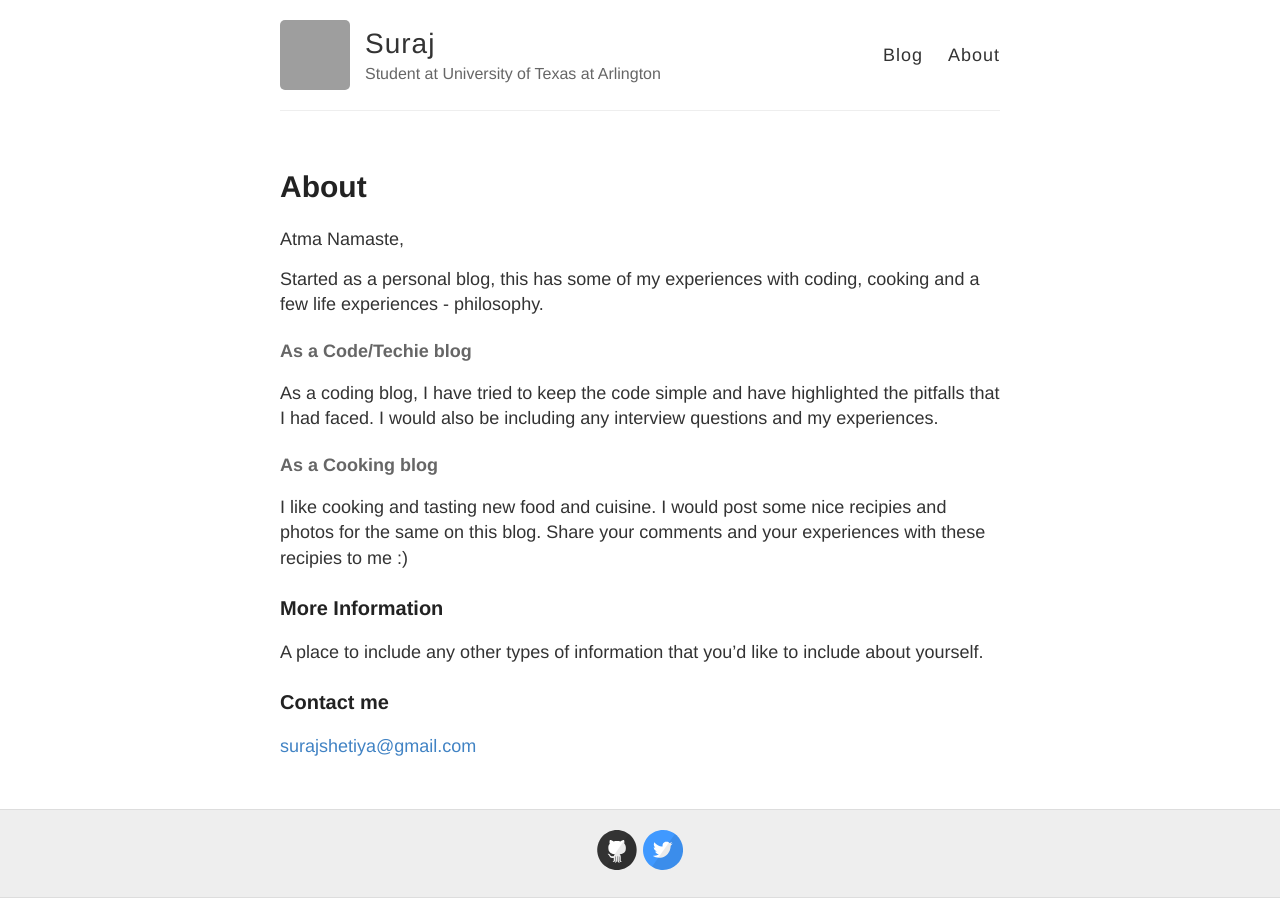
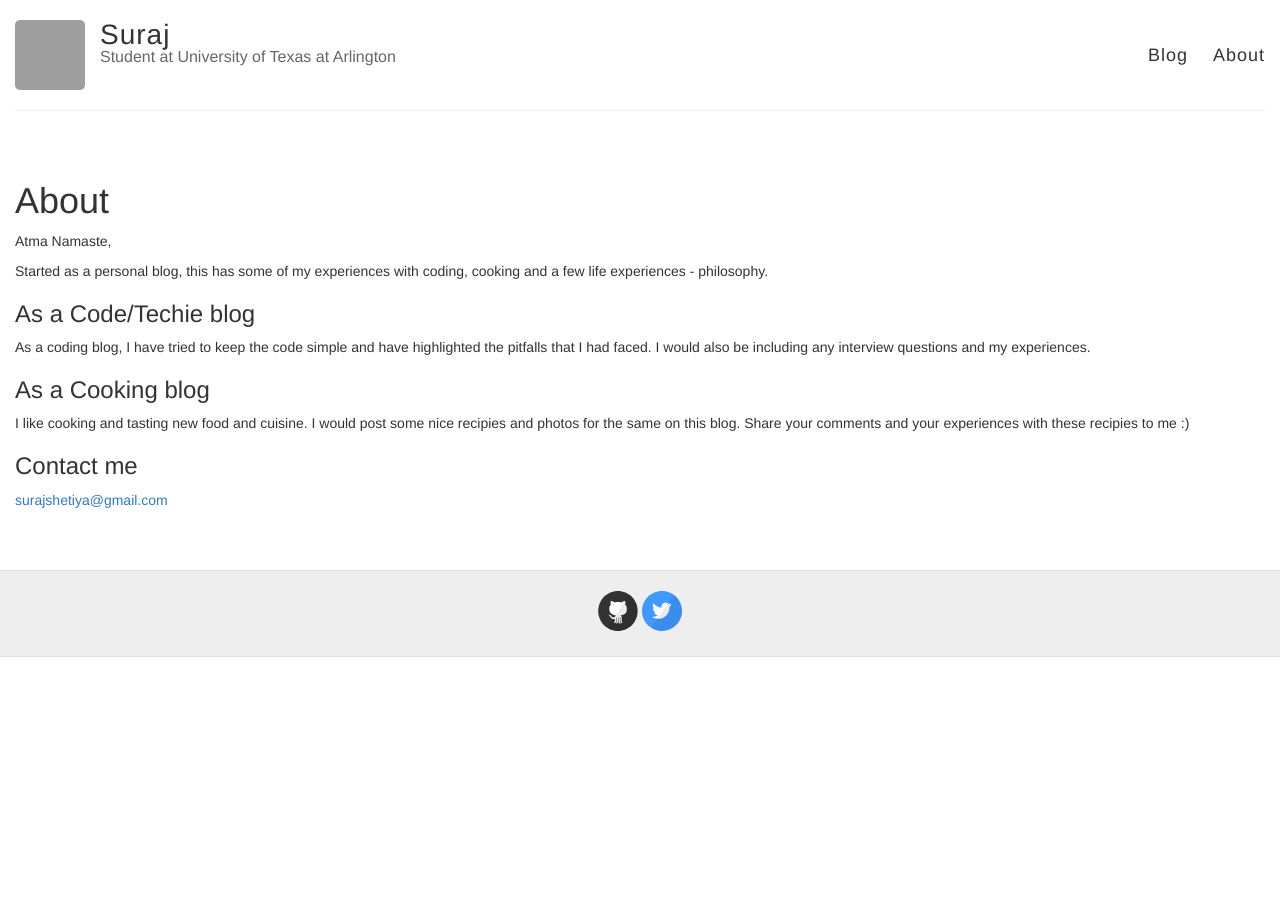
Before and after one commit to surajshetiya/surajshetiya.github.io, a Jekyll site: the page built from about.md, in a window 1280 px wide. Built offline with Jekyll 4.4.1, drawn with Linux system fonts in a browser that asks for light colours; grey boxes are pictures that could not be loaded.

Commit message:
Updated template

```diff
--- a/_layouts/default.html
+++ b/_layouts/default.html
@@ -10,6 +10,7 @@
     <![endif]-->
 
     <link rel="stylesheet" type="text/css" href="{{ site.baseurl }}/style.css" />
+    <link href="https://maxcdn.bootstrapcdn.com/bootstrap/3.3.7/css/bootstrap.min.css" rel="stylesheet" integrity="sha384-BVYiiSIFeK1dGmJRAkycuHAHRg32OmUcww7on3RYdg4Va+PmSTsz/K68vbdEjh4u" crossorigin="anonymous">
     <link rel="alternate" type="application/rss+xml" title="{{ site.name }} - {{ site.description }}" href="{{ site.baseurl }}/feed.xml" />
 
     <!-- Created with Jekyll Now - http://github.com/barryclark/jekyll-now -->
@@ -17,7 +18,7 @@
 
   <body>
     <div class="wrapper-masthead">
-      <div class="container">
+      <div class="container-fluid">
         <header class="masthead clearfix">
           <a href="{{ site.baseurl }}/" class="site-avatar"><img src="{{ site.avatar }}" /></a>
 
@@ -34,12 +35,12 @@
       </div>
     </div>
 
-    <div id="main" role="main" class="container">
+    <div id="main" role="main" class="container-fluid">
       {{ content }}
     </div>
 
     <div class="wrapper-footer">
-      <div class="container">
+      <div class="container-fluid">
         <footer class="footer">
           {% include svg-icons.html %}
         </footer>
--- a/about.md
+++ b/about.md
@@ -8,15 +8,11 @@
 
 Started as a personal blog, this has some of my experiences with coding, cooking and a few life experiences - philosophy.
 
-#### As a Code/Techie blog
+### As a Code/Techie blog
 As a coding blog, I have tried to keep the code simple and have highlighted the pitfalls that I had faced. I would also be including any interview questions and my experiences.
 
-#### As a Cooking blog
+### As a Cooking blog
 I like cooking and tasting new food and cuisine. I would post some nice recipies and photos for the same on this blog. Share your comments and your experiences with these recipies to me :)
-
-### More Information
-
-A place to include any other types of information that you'd like to include about yourself.
 
 ### Contact me
 
```
